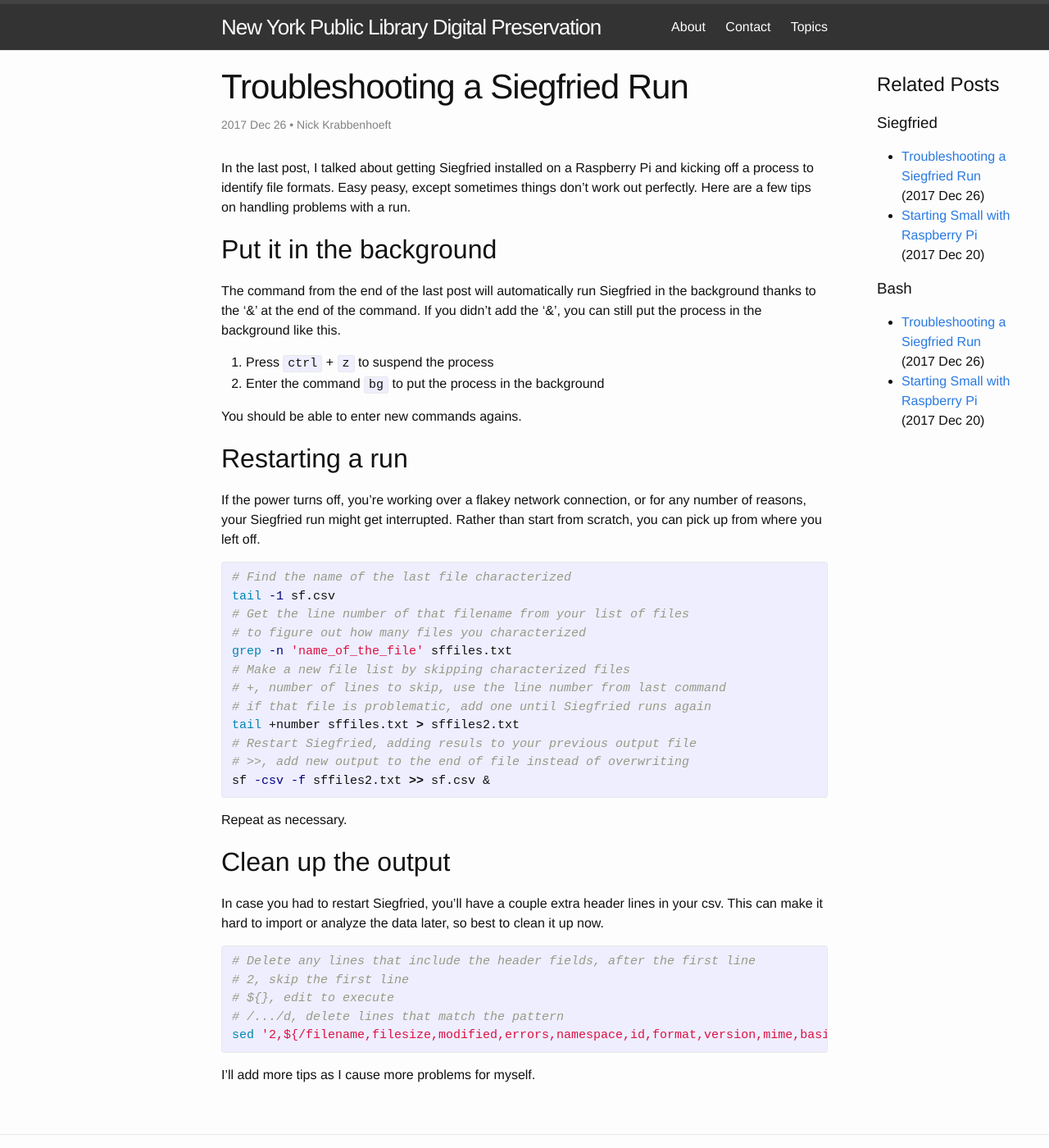
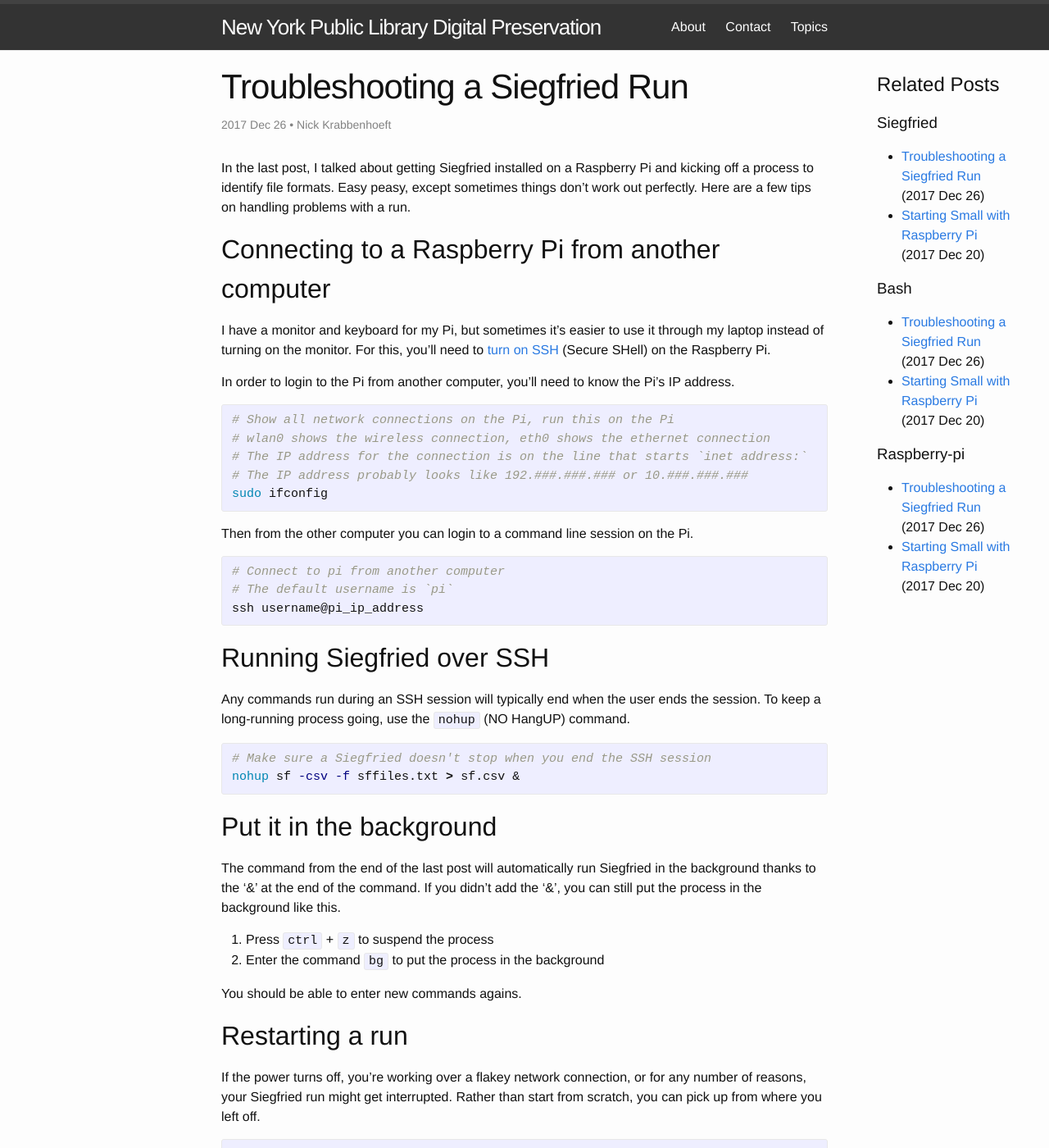
Before and after one commit to NYPL/digpres, a Jekyll site: the page built from _posts/2017-12-26-raspi-siegfried-2.markdown, in a window 1280 px wide and 1400 px high. Shown: the whole window at 82% size. Built offline with Jekyll 4.4.1, drawn with Linux system fonts in a browser that asks for light colours; some of the changed text lies outside the part shown.

Commit message:
add more tips

```diff
--- a/_posts/2017-12-26-raspi-siegfried-2.markdown
+++ b/_posts/2017-12-26-raspi-siegfried-2.markdown
@@ -2,10 +2,39 @@
 layout: post
 title:  "Troubleshooting a Siegfried Run"
 date:   2017-12-26 13:00:00 -0400
-categories: siegfried bash
+categories: siegfried bash raspberry-pi
 author: Nick Krabbenhoeft
 ---
 In the last post, I talked about getting Siegfried installed on a Raspberry Pi and kicking off a process to identify file formats. Easy peasy, except sometimes things don't work out perfectly. Here are a few tips on handling problems with a run.
+
+## Connecting to a Raspberry Pi from another computer
+I have a monitor and keyboard for my Pi, but sometimes it's easier to use it through my laptop instead of turning on the monitor. For this, you'll need to [turn on SSH](https://www.raspberrypi.org/documentation/remote-access/ssh/) (Secure SHell) on the Raspberry Pi.
+
+In order to login to the Pi from another computer, you'll need to know the Pi's IP address.
+
+{% highlight bash %}
+# Show all network connections on the Pi, run this on the Pi
+# wlan0 shows the wireless connection, eth0 shows the ethernet connection
+# The IP address for the connection is on the line that starts `inet address:`
+# The IP address probably looks like 192.###.###.### or 10.###.###.###
+sudo ifconfig
+{% endhighlight %}
+
+Then from the other computer you can login to a command line session on the Pi.
+
+{% highlight bash %}
+# Connect to pi from another computer
+# The default username is `pi`
+ssh username@pi_ip_address
+{% endhighlight %}
+
+## Running Siegfried over SSH
+Any commands run during an SSH session will typically end when the user ends the session. To keep a long-running process going, use the `nohup` (NO HangUP) command.
+
+{% highlight bash %}
+# Make sure a Siegfried doesn't stop when you end the SSH session
+nohup sf -csv -f sffiles.txt > sf.csv &
+{% endhighlight %}
 
 ## Put it in the background
 The command from the end of the last post will automatically run Siegfried in the background thanks to the '&' at the end of the command. If you didn't add the '&', you can still put the process in the background like this.
@@ -46,4 +75,21 @@ In case you had to restart Siegfried, you'll have a couple extra header lines in
 sed '2,${/filename,filesize,modified,errors,namespace,id,format,version,mime,basis,warning/d}' sf.csv > sf_clean.csv
 {% endhighlight %}
 
+## Copying data over the network
+If you can use SSH, you can also copy files over SSH using `scp` (Secure CoPy). That means less fooling around with USB sticks to get data to where you need it.
+
+{% highlight bash %}
+# Copy Siegfried output from the Pi
+# username@pi_ip_address, login details for Pi
+# :..., path to file to copy from Pi
+# path/to/..., local paths don't need the login details and colon
+scp username@pi_ip_address:sf.csv path/to/copy/file/to/
+{% endhighlight %}
+
+{% highlight bash %}
+# If you need to copy from your computer to the Pi
+scp path/to/a/file.ext username@pi_ip_address:path/to/copy/file/to/
+{% endhighlight %}
+
+
 I'll add more tips as I cause more problems for myself.
```
